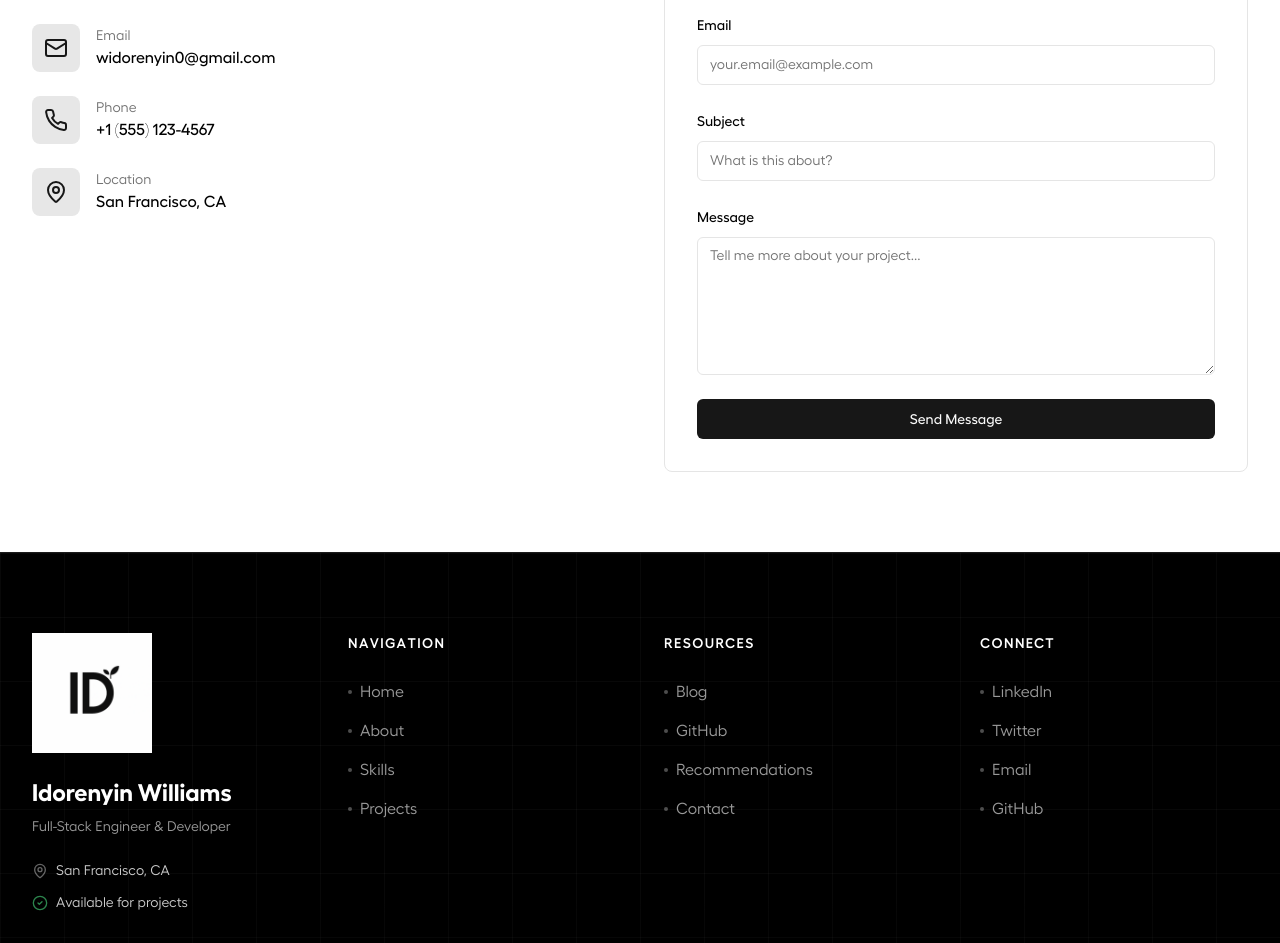
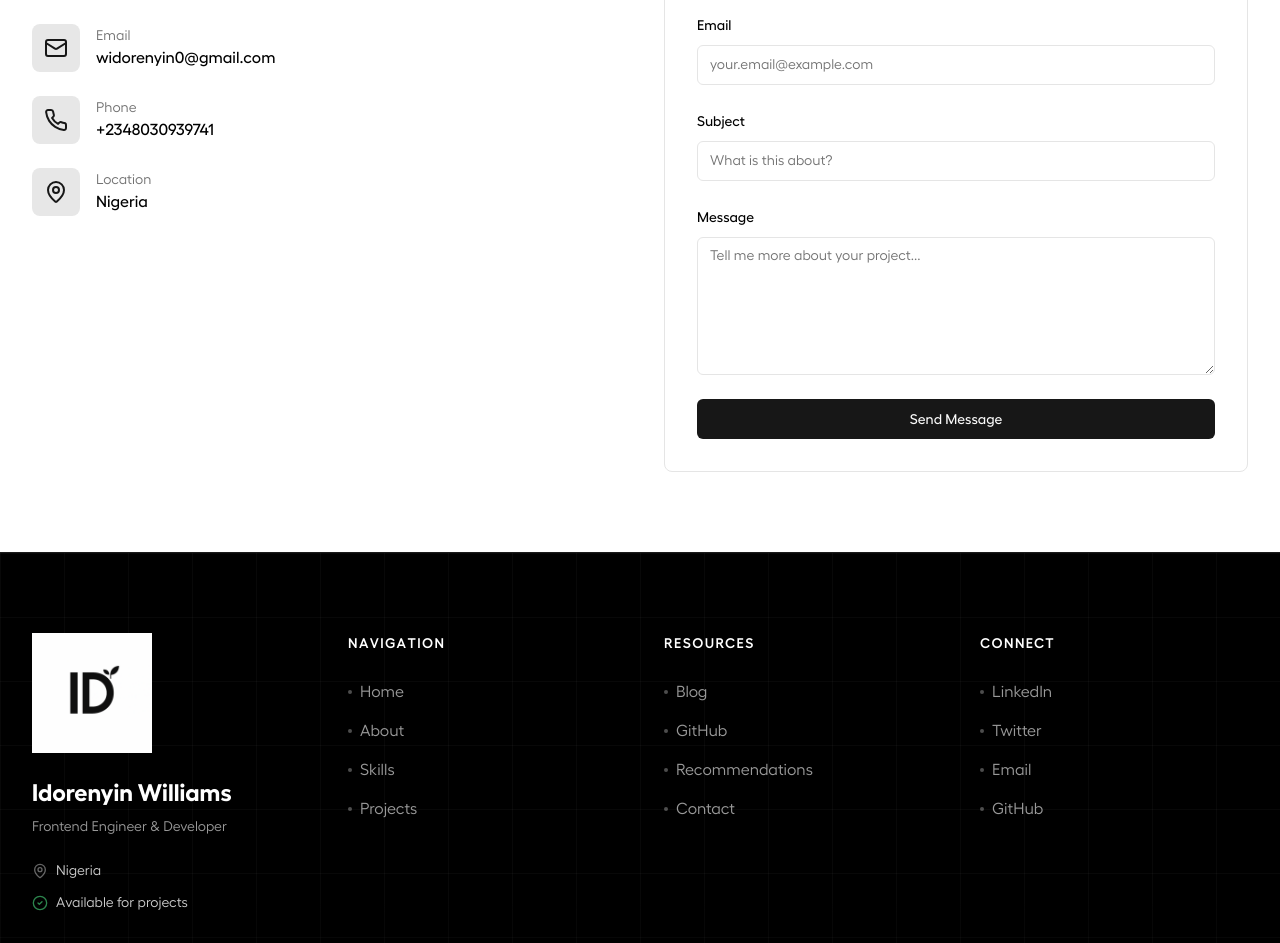
Before and after one commit to idyWilliams/portfolio_, a Next.js app: page / in a window 1280 px wide. Shown: the part 5100-6043 px from the top of the page. Built offline with nearby package versions, Linux system fonts and the light colour scheme; no server answers; the database is empty.

Commit message:
fix: update contact information and improve text formatting in ContactSection, Footer, and LinkedInSection

```diff
--- a/components/contact-section.tsx
+++ b/components/contact-section.tsx
@@ -76,7 +76,8 @@ export function ContactSection() {
       <AnimatedSection className="text-center mb-16">
         <h2 className="text-4xl sm:text-5xl font-bold mb-4">Get In Touch</h2>
         <p className="text-xl text-muted-foreground max-w-2xl mx-auto">
-          Have a project in mind or want to collaborate? I'd love to hear from you.
+          Have a project in mind or want to collaborate? I&apos;d love to hear
+          from you.
         </p>
       </AnimatedSection>
 
@@ -84,11 +85,11 @@ export function ContactSection() {
         <AnimatedSection delay={0.2}>
           <div className="space-y-8">
             <div>
-              <h3 className="text-2xl font-bold mb-6">Let's Talk</h3>
+              <h3 className="text-2xl font-bold mb-6">Let&apos;s Talk</h3>
               <p className="text-muted-foreground leading-relaxed mb-8">
-                Whether you have a question, a project idea, or just want to connect,
-                feel free to reach out. I'm always excited to discuss new opportunities
-                and collaborations.
+                Whether you have a question, a project idea, or just want to
+                connect, feel free to reach out. I&#39;m always excited to
+                discuss new opportunities and collaborations.
               </p>
             </div>
 
@@ -103,13 +104,13 @@ export function ContactSection() {
                 {
                   icon: Phone,
                   label: "Phone",
-                  value: "+1 (555) 123-4567",
-                  href: "tel:+15551234567",
+                  value: "+2348030939741",
+                  href: "tel:+2348030939741",
                 },
                 {
                   icon: MapPin,
                   label: "Location",
-                  value: "San Francisco, CA",
+                  value: "Nigeria",
                   href: "#",
                 },
               ].map((contact) => (
@@ -118,7 +119,9 @@ export function ContactSection() {
                     <contact.icon className="w-6 h-6 text-primary" />
                   </div>
                   <div>
-                    <p className="text-sm text-muted-foreground">{contact.label}</p>
+                    <p className="text-sm text-muted-foreground">
+                      {contact.label}
+                    </p>
                     {contact.href !== "#" ? (
                       <a
                         href={contact.href}
@@ -137,7 +140,10 @@ export function ContactSection() {
         </AnimatedSection>
 
         <AnimatedSection delay={0.4}>
-          <form onSubmit={handleSubmit} className="bg-card border rounded-lg p-8 space-y-6">
+          <form
+            onSubmit={handleSubmit}
+            className="bg-card border rounded-lg p-8 space-y-6"
+          >
             <div className="space-y-2">
               <Label htmlFor="name">Name</Label>
               <Input
--- a/components/footer.tsx
+++ b/components/footer.tsx
@@ -5,10 +5,14 @@ import { motion } from "framer-motion";
 import Image from "next/image";
 
 const socialLinks = [
-  { icon: Github, href: "https://github.com", label: "GitHub" },
-  { icon: Linkedin, href: "https://linkedin.com", label: "LinkedIn" },
-  { icon: Twitter, href: "https://twitter.com", label: "Twitter" },
-  { icon: Mail, href: "mailto:hello@example.com", label: "Email" },
+  { icon: Github, href: "https://github.com/idyWilliams", label: "GitHub" },
+  {
+    icon: Linkedin,
+    href: "https://www.linkedin.com/in/idorenyin-williams/",
+    label: "LinkedIn",
+  },
+  { icon: Twitter, href: "https://x.com/iWil_lian", label: "Twitter" },
+  { icon: Mail, href: "mailto:widorenyin0@gmail.com", label: "Email" },
 ];
 
 const footerLinks = [
@@ -33,10 +37,13 @@ const footerLinks = [
   {
     title: "Connect",
     links: [
-      { label: "LinkedIn", href: "https://linkedin.com" },
-      { label: "Twitter", href: "https://twitter.com" },
-      { label: "Email", href: "mailto:hello@example.com" },
-      { label: "GitHub", href: "https://github.com" },
+      {
+        label: "LinkedIn",
+        href: "https://www.linkedin.com/in/idorenyin-williams/",
+      },
+      { label: "Twitter", href: "https://x.com/iWil_lian" },
+      { label: "Email", href: "mailto:widorenyin0@gmail.com" },
+      { label: "GitHub", href: "https://github.com/idyWilliams" },
     ],
   },
 ];
@@ -73,12 +80,12 @@ export function Footer() {
                   <Image src="/img/LOGO_LIGHT.png" alt="Logo" width={120} height={48} />
                 </div>
                 <h3 className="text-2xl font-bold text-white mb-2">Idorenyin Williams</h3>
-                <p className="text-sm text-white/60 mb-6">Full-Stack Engineer & Developer</p>
+                <p className="text-sm text-white/60 mb-6">Frontend Engineer & Developer</p>
 
                 <div className="space-y-3 mb-8">
                   <div className="flex items-center gap-2 text-sm text-white/80">
                     <MapPin className="w-4 h-4 text-white/40" />
-                    <span>San Francisco, CA</span>
+                    <span>Nigeria</span>
                   </div>
                   <div className="flex items-center gap-2 text-sm text-white/80">
                     <CheckCircle2 className="w-4 h-4 text-green-400/60" />
--- a/components/linkedin-section.tsx
+++ b/components/linkedin-section.tsx
@@ -169,7 +169,7 @@ export function LinkedInSection() {
                       </div>
                     </div>
                     <p className="text-muted-foreground leading-relaxed italic">
-                      "{rec.text}"
+                      &ldquo;{rec.text}&rdquo;
                     </p>
                   </motion.div>
                 </AnimatedSection>
```
